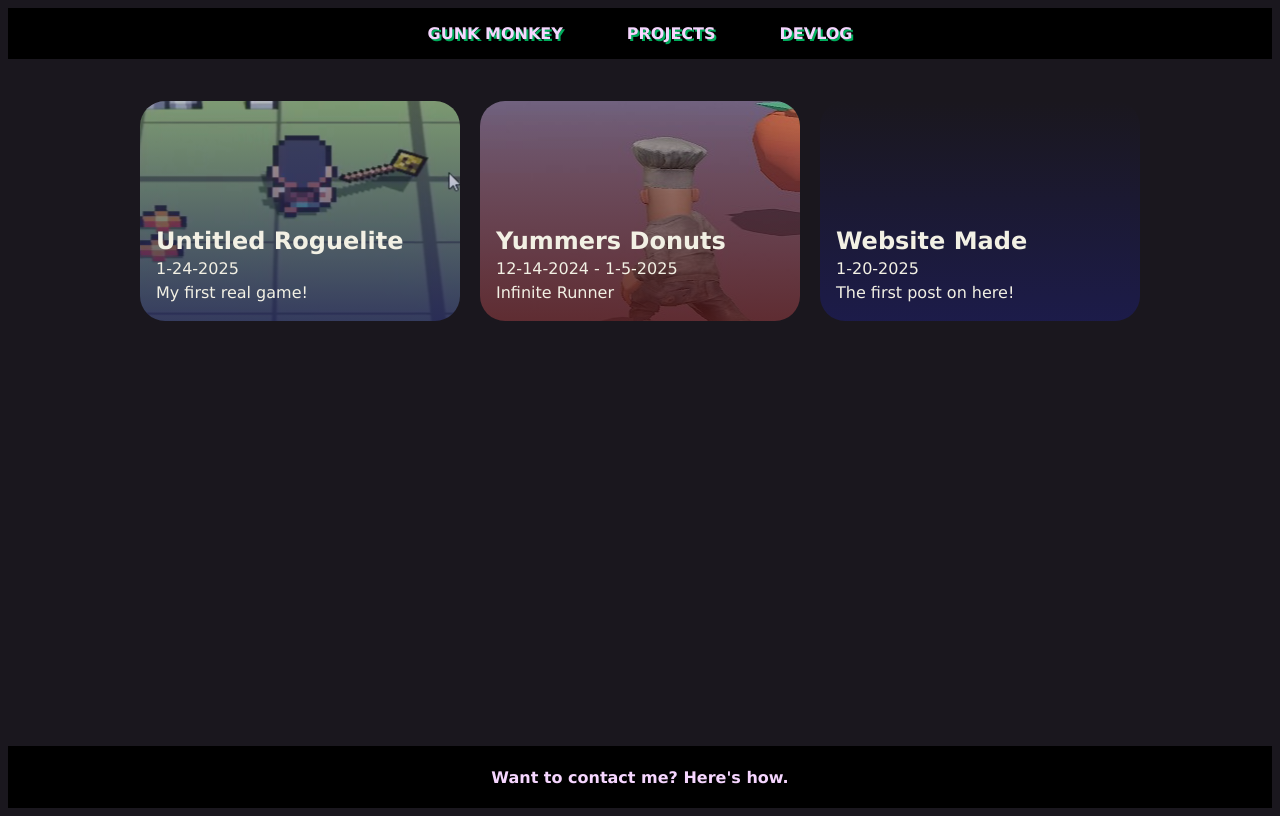
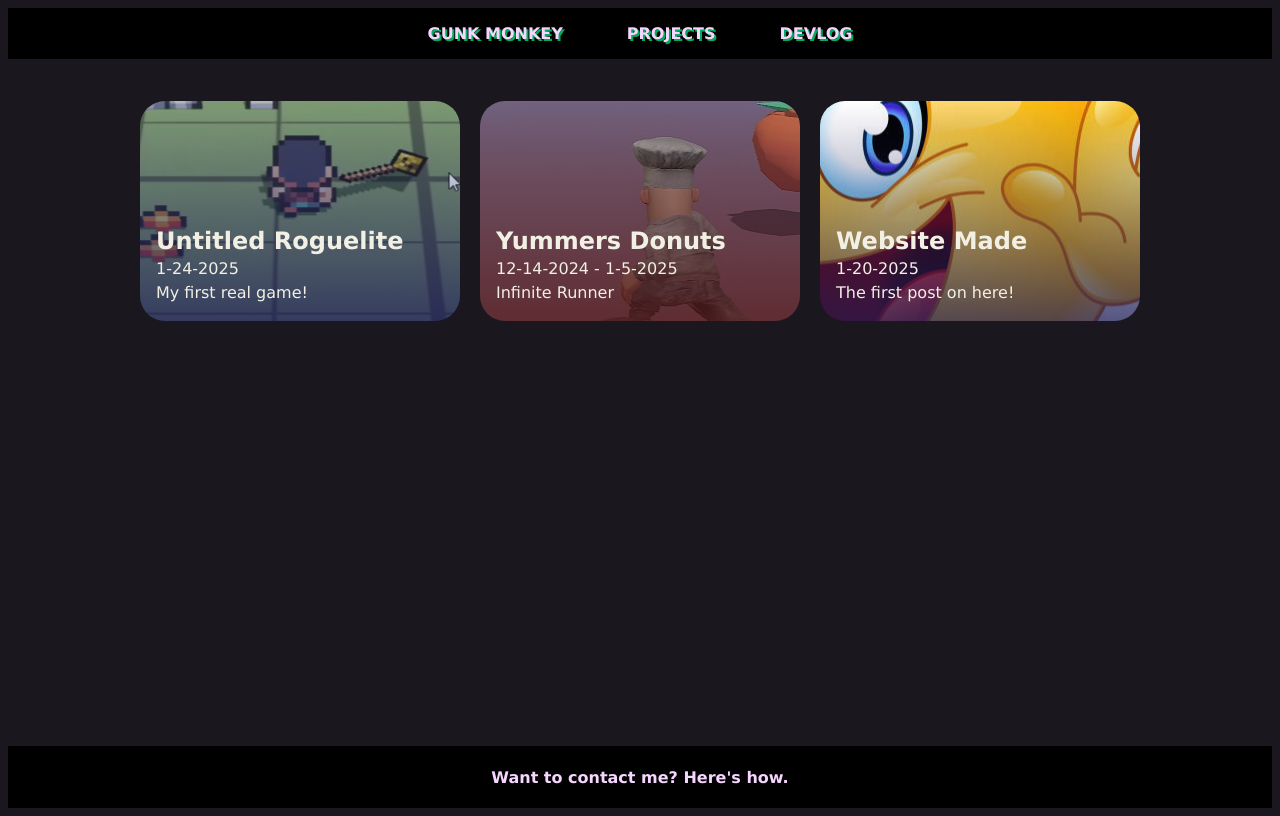
Before and after one commit to hinesjos/hinesjos.github.io, a plain HTML site: page index.html in a window 1280 px wide. Drawn offline with Linux system fonts and the light colour scheme.

Commit message:
added waving guy

```diff
--- a/index.html
+++ b/index.html
@@ -36,7 +36,7 @@
         </a>
     </div>
 
-    <div id="logbox">
+    <div id="logbox" style="background-image: linear-gradient(rgba(255,0,0,0), rgba(29, 29, 88, 0.75)), url(media/photos/waving-guy.jpg); background-position: center;">
         <a href="devlogs.html#1-20-2025">
         <div class="logbox-content">
             <h2>Website Made</h2>
```
Also changed, not shown: media/photos/waving-guy.jpg (added).
